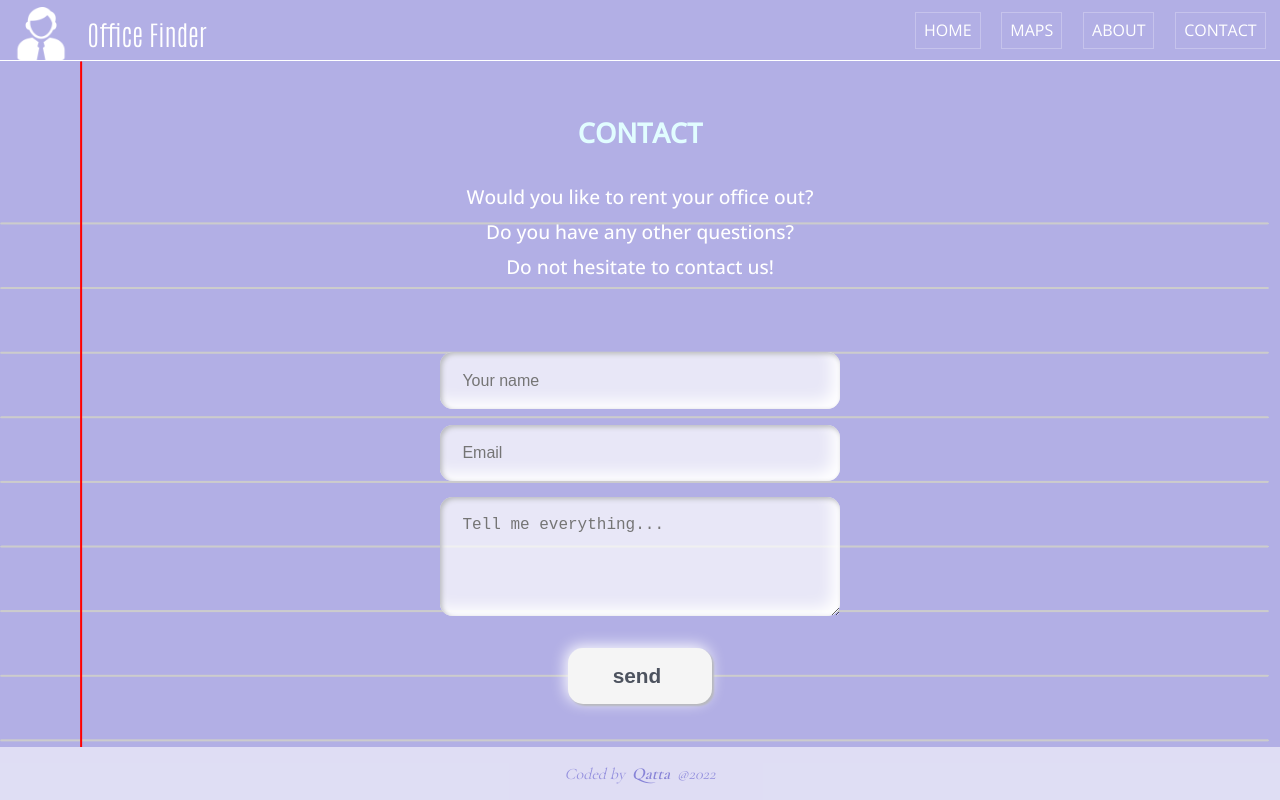
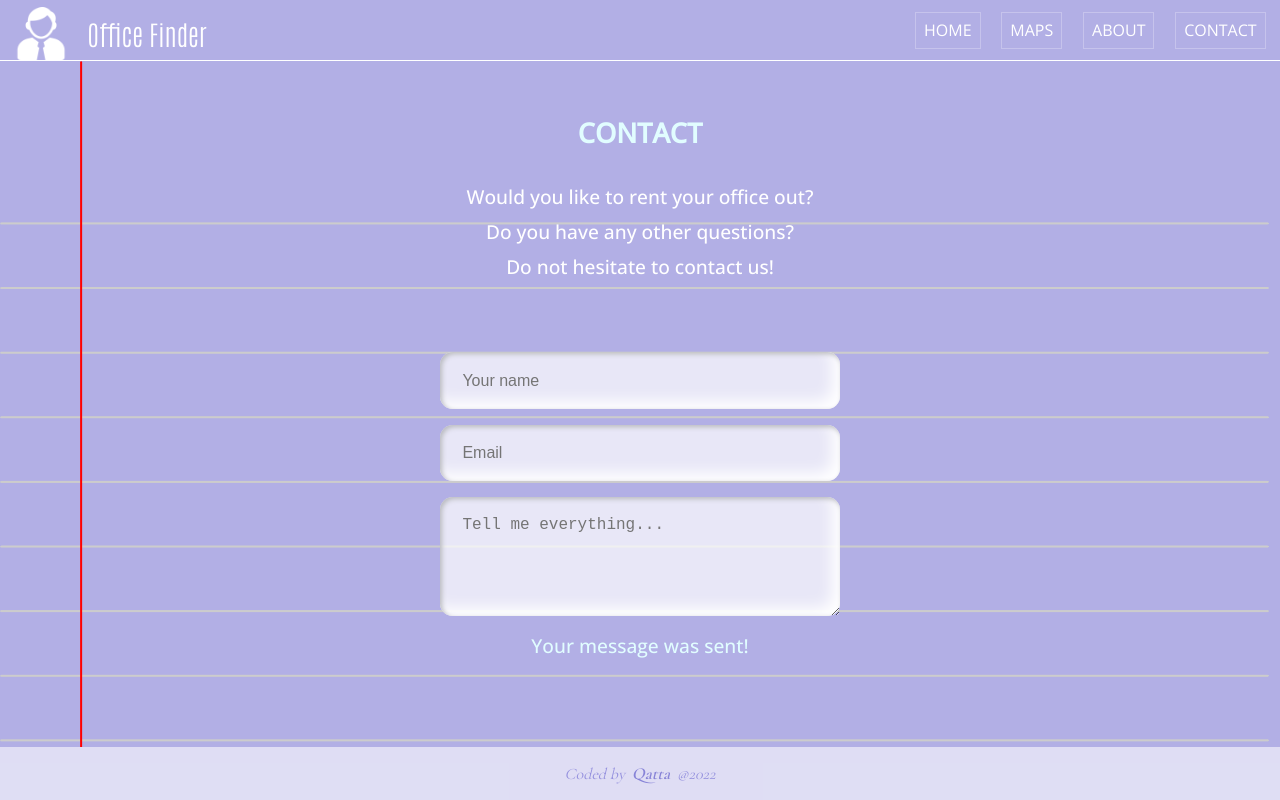
Before and after one commit to qatta93/office-finder, a Next.js app: page /contact in a window 1280 px wide. Both pictures are taken after typing "Sample", "name@example.com", "Sample" into the empty fields and a click on the button "send". Built offline with nearby package versions, Linux system fonts and the light colour scheme.

Commit message:
add message after sending contact form

```diff
--- a/pages/contact.tsx
+++ b/pages/contact.tsx
@@ -8,11 +8,13 @@ const Contact: NextPage = () => {
   const [name, setName] = useState('')
   const [email, setEmail] = useState('')
   const [message, setMessage] = useState('')
+  const [sendMessage, setSendMessage] = useState(false);
 
   const handleSubmit = (event:React.SyntheticEvent): void => {
     setName('')
     setEmail('')
     setMessage('')
+    setSendMessage(true)
     event.preventDefault();
   }
 
@@ -46,12 +48,16 @@ const Contact: NextPage = () => {
         onChange={event => setMessage(event.target.value)}
         value={message}
       />
+      { sendMessage === true?
+        <p>Your message was sent!</p>
+        :
       <button
         type="submit"
         value="Download CTA"
       >
         send
       </button>
+      }
     </form>
     </Section>
   )
@@ -150,6 +156,10 @@ const Section = styled.section`
       height: 3.5rem;
   }
   }
+
+  p {
+    color: #E1FDFF;
+  }
 }
 
 `
```
